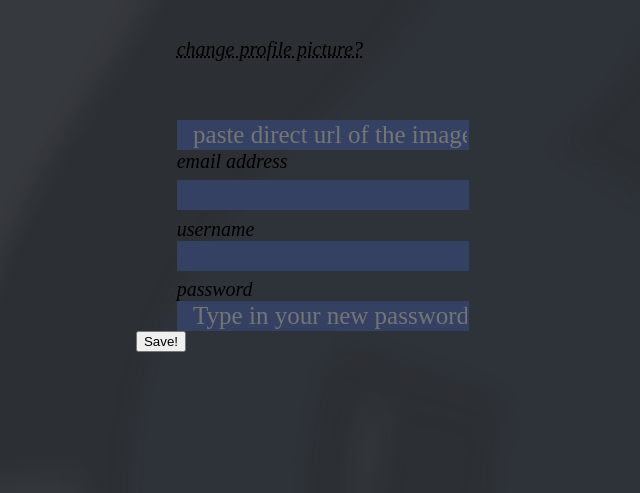
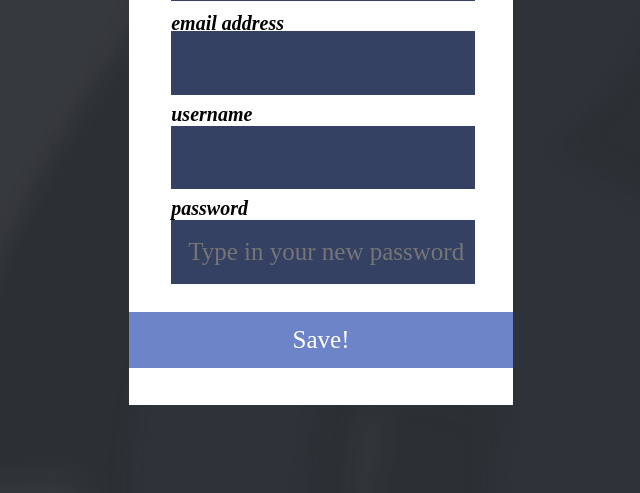
Before and after one commit to aymhh/vChat, a PHP site: page /accountProfile.html in a window 1280 px wide. Shown: the part 307-800 px from the top of the page, without its empty margins (319-959 px from the left). Run offline with PHP 8.4, Linux system fonts and the light colour scheme; some web fonts are replaced.

Commit message:
Update stylesheet.css

```diff
--- a/css/stylesheet.css
+++ b/css/stylesheet.css
@@ -34,7 +34,6 @@
 	        align-items: center;
 }
 
-
 .container {
 	text-align: center;
 }
@@ -62,6 +61,9 @@
 	margin: 10px 0px 0px 10px;
 }
 
+.subtitle {
+	font-size: 40px;
+}
 
 .header {
 	font-family: ArkiBold;
@@ -88,7 +90,12 @@
 	font-family: ArkiThin;
 }
 
+.container {
 
+	padding: 50px 0px 0px 50px;
+	text-align: center;
+
+}
 
 @media(min-width: 1250px) {
 
@@ -116,6 +123,27 @@
 	background-color: white;
 }
 
+.accountProfileContainer {
+	margin-top: 5%;
+	height: 70%;
+	width: 30%;
+	background-color: white;
+}
+
+
+.profileAccountHeader {
+	padding-top: -20px;
+	width: 96%;
+	height: 0%;
+	margin-left: 2%;
+	margin-top: 2%;
+	font-family: ArkiReg;
+	font-size: 45pt;
+    display: flex;
+    justify-content: center;
+    align-items: center;
+
+}
 
 .headerBarLogin {
 	width: 96%;
@@ -136,6 +164,7 @@
 	left: 11%;
 	font-family: ArkiThin;
 	font-size: 20px;
+	font-weight: bolder;
 }
 
 .loginBar {
@@ -149,6 +178,17 @@
 	font-family: ArkiBold;
 	color: white;
 	text-indent: 5%;
+
+}
+
+.loginBar:hover {
+	filter:brightness(90%)
+}
+
+
+
+.saveButton:hover {
+	size: 10%;
 }
 
 .loginButton {
@@ -161,3 +201,43 @@
 	font-family: ArkiReg;
 	position: relative;
 }
+
+.saveButton {
+	background-color: #6e84c8;
+	color: white;
+	border: none;
+	width: 100%;
+	height: 10%;
+	font-size: 25px;
+	font-family: ArkiReg;
+	position: relative;
+	bottom: -5%;
+}
+
+.profileItem {
+	padding-top: 10%;
+	display:inline-block;
+    position:relative;
+    width:40%;
+	font-family: ArkiReg;
+	color: white;
+	margin-bottom: -35px;
+}
+
+.profileSubtitle {
+	margin: -35px;
+	margin-bottom: -35px;
+	font-family: ArkiThin;
+
+}
+
+.userIcon {
+	border-radius: 25%;
+	object-fit: cover;
+}
+
+.userIcon2 {
+	border-radius: 25%;
+	object-fit: cover;
+	border-color: #6e84c8;
+}
```
